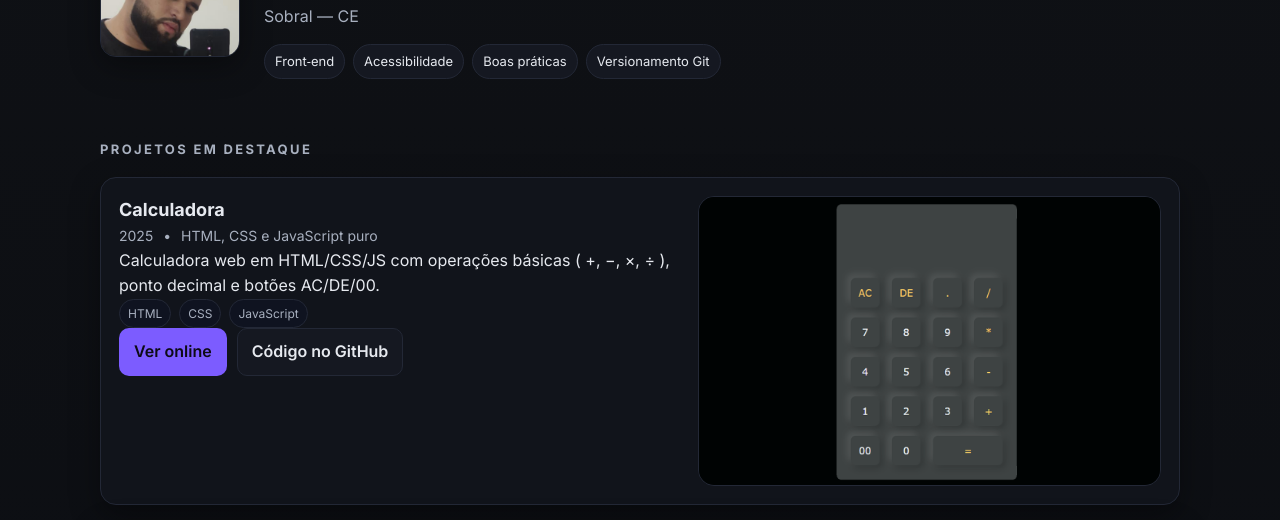
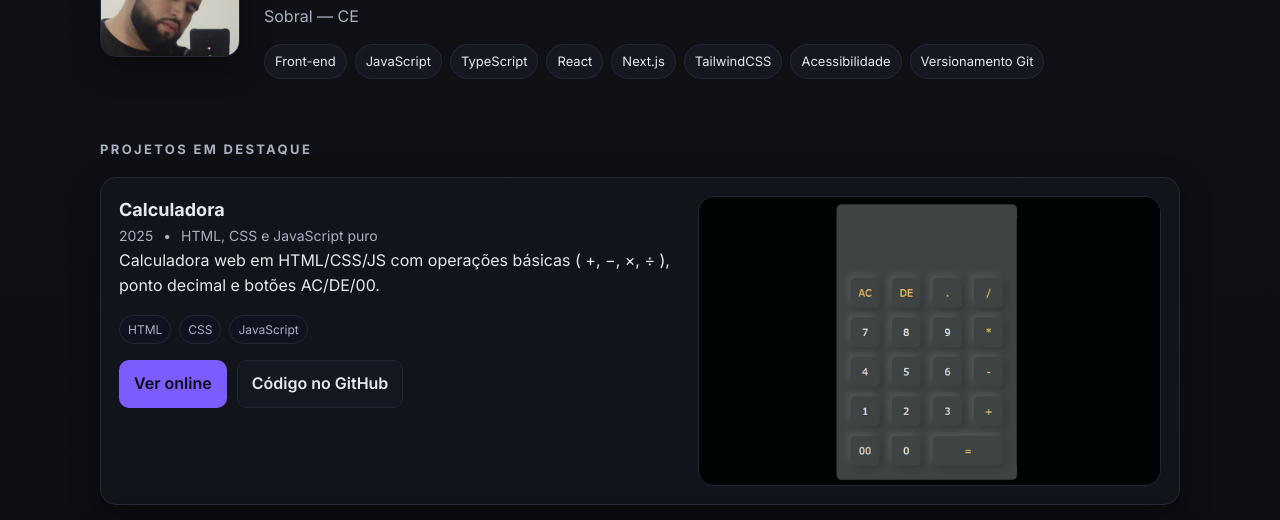
Before and after one commit to frankstiwrx/frankstiwrx.github.io, a plain HTML site: page index.html in a window 1280 px wide. Shown: the part 238-758 px from the top of the page. Drawn offline with Linux system fonts and the light colour scheme.

Commit message:
Atualiza portfólio: adiciona currículo e ajustes no estilo

```diff
--- a/index.html
+++ b/index.html
@@ -41,9 +41,13 @@
           <h2>Desenvolvedor — HTML, CSS, JavaScript & Java</h2>
           <p>Sobral — CE</p>
           <div class="tags" aria-label="principais habilidades">
-            <span class="tag">Front‑end</span>
+            <span class="tag">Front-end</span>
+            <span class="tag">JavaScript</span>
+            <span class="tag">TypeScript</span>
+            <span class="tag">React</span>
+            <span class="tag">Next.js</span>
+            <span class="tag">TailwindCSS</span>
             <span class="tag">Acessibilidade</span>
-            <span class="tag">Boas práticas</span>
             <span class="tag">Versionamento Git</span>
           </div>
         </div>
@@ -73,11 +77,13 @@
             </div>
             <div class="actions">
               <a class="btn primary" href="projetos/calculadora/" target="_blank" rel="noopener">Ver online</a>
-              <a class="btn" href="https://github.com/frankstiwrx/calculadora" target="_blank" rel="noopener">Código no GitHub</a>
+              <a class="btn" href="https://github.com/frankstiwrx/calculadora" target="_blank" rel="noopener">Código no
+                GitHub</a>
             </div>
           </div>
           <div>
-            <img src="img/thumb-calculadora.png" alt="Interface da Calculadora" style="border-radius: var(--radius); border: 1px solid var(--border);" />
+            <img src="img/thumb-calculadora.png" alt="Interface da Calculadora"
+              style="border-radius: var(--radius); border: 1px solid var(--border);" />
           </div>
         </article>
 
@@ -102,11 +108,13 @@
             </div>
             <div class="actions">
               <a class="btn primary" href="projetos/julia-voice/" target="_blank" rel="noopener">Ver online</a>
-              <a class="btn" href="https://github.com/frankstiwrx/julia-voice" target="_blank" rel="noopener">Código no GitHub</a>
+              <a class="btn" href="https://github.com/frankstiwrx/julia-voice" target="_blank" rel="noopener">Código no
+                GitHub</a>
             </div>
           </div>
           <div>
-            <img src="img/thumb-julia-voice.png" alt="Interface do Julia Voice" style="border-radius: var(--radius); border: 1px solid var(--border);" />
+            <img src="img/thumb-julia-voice.png" alt="Interface do Julia Voice"
+              style="border-radius: var(--radius); border: 1px solid var(--border);" />
           </div>
         </article>
 
@@ -131,12 +139,15 @@
               <span class="chip">TailwindCSS</span>
             </div>
             <div class="actions">
-      <a class="btn primary" href="https://task-dashboard-delta-six.vercel.app/" target="_blank" rel="noopener">Ver online</a>
-      <a class="btn" href="https://github.com/frankstiwrx/tasks-dashboard-next" target="_blank" rel="noopener">Código no GitHub</a>
+              <a class="btn primary" href="https://task-dashboard-delta-six.vercel.app/" target="_blank"
+                rel="noopener">Ver online</a>
+              <a class="btn" href="https://github.com/frankstiwrx/tasks-dashboard-next" target="_blank"
+                rel="noopener">Código no GitHub</a>
             </div>
           </div>
           <div>
-    <img src="img/thumb-taskdashboard.png" alt="Interface do Task Dashboard com listas e prioridades" style="border-radius: var(--radius); border: 1px solid var(--border);" />
+            <img src="img/thumb-taskdashboard.png" alt="Interface do Task Dashboard com listas e prioridades"
+              style="border-radius: var(--radius); border: 1px solid var(--border);" />
           </div>
         </article>
 
@@ -152,7 +163,8 @@
               </div>
             </header>
             <p>
-              Página web no estilo Wikipedia dedicada ao jogador fictício Gerbito, com sumário fixo, seções detalhadas e efeitos visuais interativos.
+              Página web no estilo Wikipedia dedicada ao jogador fictício Gerbito, com sumário fixo, seções detalhadas e
+              efeitos visuais interativos.
             </p>
             <div class="skills">
               <span class="chip">HTML</span>
@@ -161,11 +173,13 @@
             </div>
             <div class="actions">
               <a class="btn primary" href="projetos/Wiki-Gerbito/" target="_blank" rel="noopener">Ver online</a>
-              <a class="btn" href="https://github.com/frankstiwrx/Wiki-Gerbito" target="_blank" rel="noopener">Código no GitHub</a>
+              <a class="btn" href="https://github.com/frankstiwrx/Wiki-Gerbito" target="_blank" rel="noopener">Código no
+                GitHub</a>
             </div>
           </div>
           <div>
-            <img src="img/thumb-wiki-gerbito.png" alt="Página estilo Wikipedia do Gerbito" style="border-radius: var(--radius); border: 1px solid var(--border);" />
+            <img src="img/thumb-wiki-gerbito.png" alt="Página estilo Wikipedia do Gerbito"
+              style="border-radius: var(--radius); border: 1px solid var(--border);" />
           </div>
         </article>
       </div>
--- a/style.css
+++ b/style.css
@@ -282,8 +282,7 @@ header {
 section { padding: 28px 0 8px; }
 .section-title { font-size: 13px; letter-spacing: .18em; text-transform: uppercase; color: var(--subtext); margin: 0 0 18px; }
 
-/* Grid e cards de projeto */
-.grid { display: grid; gap: 16px; grid-template-columns: repeat(12, 1fr); }
+/* Grid e cards de projeto */.grid { display: grid; gap: 16px; grid-template-columns: repeat(12, 1fr); }
 .project {
   grid-column: span 12;
   background: var(--card);
@@ -298,14 +297,32 @@ section { padding: 28px 0 8px; }
 .project header { position: initial; backdrop-filter: none; background: transparent; border: 0; }
 .project-title { margin: 0; font-size: 18px; }
 .project-meta { display: flex; gap: 10px; align-items: center; color: var(--subtext); font-size: 14px; }
-.project .skills { display: flex; flex-wrap: wrap; gap: 8px; }
+
 .project .skills .chip { background: #0f1320; border: 1px solid var(--border); padding: 4px 8px; border-radius: 999px; font-size: 12px; color: var(--subtext); }
-.project .actions { display: flex; gap: 10px; flex-wrap: wrap; }
+.project p {
+  margin: 0 0 16px 0; /* espaço depois da descrição */
+  line-height: 1.6;   /* melhora leitura */
+}
+
+.project .skills {
+  display: flex;
+  flex-wrap: wrap;
+  gap: 8px;
+  margin-bottom: 16px; /* espaço depois das tags */
+}
+
+.project .actions {
+  display: flex;
+  gap: 10px;
+  flex-wrap: wrap;
+}
+
 .btn {
   display: inline-flex; align-items: center; gap: 8px; border-radius: 10px; padding: 10px 14px; font-weight: 600; border: 1px solid var(--border); background: var(--muted);
 }
 .btn.primary { background: var(--brand); border-color: transparent; color: #0d0b16; }
 .btn:hover { filter: brightness(1.05); transform: translateY(-1px); transition: .2s ease; }
+
 
 /* Formação */
 .edu { display: grid; gap: 12px; }
```
Also changed, not shown: 1 other file. Lines whose indentation alone changed are shown as unchanged.
